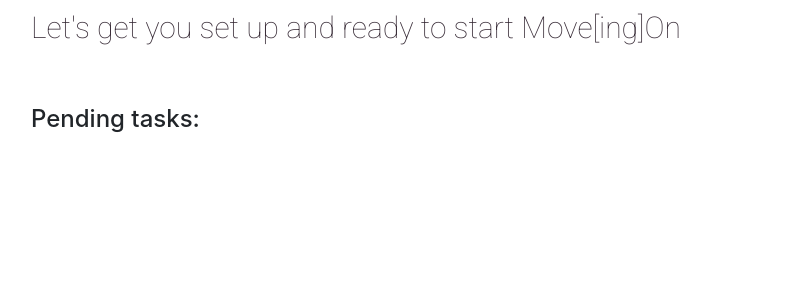
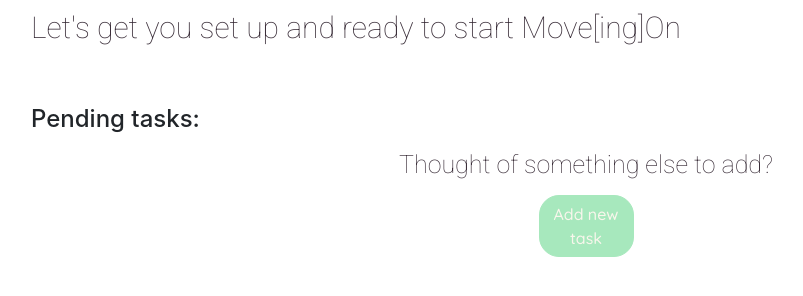
Before and after one commit to mkthewlis/Milestone-Project-3, a Flask app: page /overview in a window 1280 px wide. Shown: the part 196-492 px from the top of the page, without its empty margins (54-857 px from the left). Run offline with Flask 2, Linux system fonts and the light colour scheme; data that the repository does not hold is empty; some libraries are stand-ins or nearby versions.

Commit message:
feat: added routing to newtasks.html, with link to it in overview.html and jinja template setup in newtasks.html

```diff
--- a/app.py
+++ b/app.py
@@ -90,6 +90,12 @@ def logout():
     return redirect(url_for('sign_in'))
 
 
+@app.route('/new_task')
+def new_task():
+    return render_template('newtasks.html')
+
+
+
 if __name__ == '__main__':
     app.secret_key = 'mysecret'
     app.run(host=os.environ.get('IP'),
--- a/templates/newtasks.html
+++ b/templates/newtasks.html
@@ -0,0 +1,4 @@
+{% extends "base.html" %}
+{% block content %}
+
+{% endblock %}
--- a/templates/overview.html
+++ b/templates/overview.html
@@ -38,15 +38,16 @@
             </ul>
             {% endif %}
             {% endfor %}
-
-            <!-- Previous code that worked:
-            {% for task in tasks %}
-                {{task.task_title}}
-                {{task.task_info}}
-                {{task.delegation}}
-                {{task.task_due}}
-            {% endfor %}
-            -->
+        </div>
+    </div>
+</div>
+<div class="container">
+    <div class="row">
+        <div class="col-12 text-center">
+            <div>
+                <h4 class="smaller-heading">Thought of something else to add?</h4>
+                <a class="btn sign-in-btn" id="redirect-signin-btn" href="{{url_for('new_task')}}">Add new task</a>
+            </div>
         </div>
     </div>
 </div>
```
